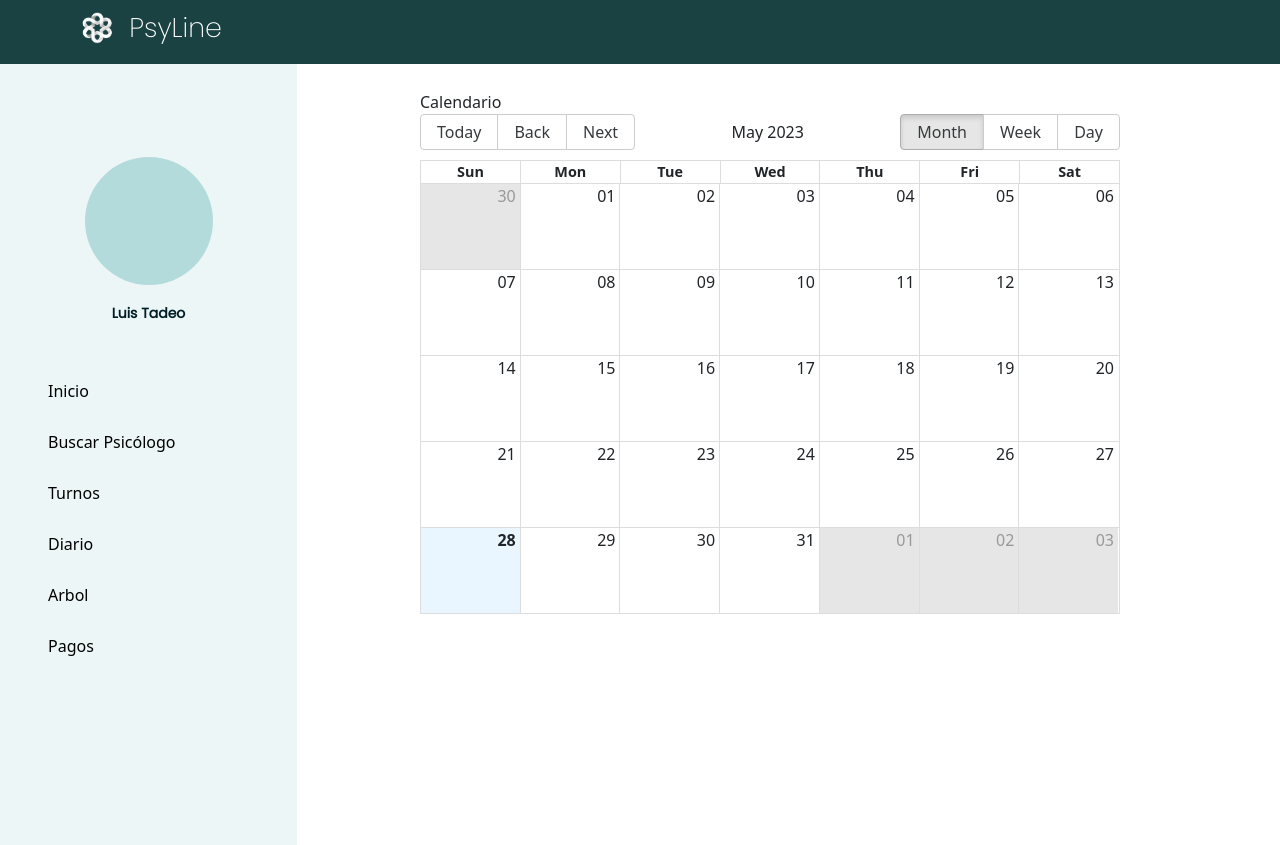
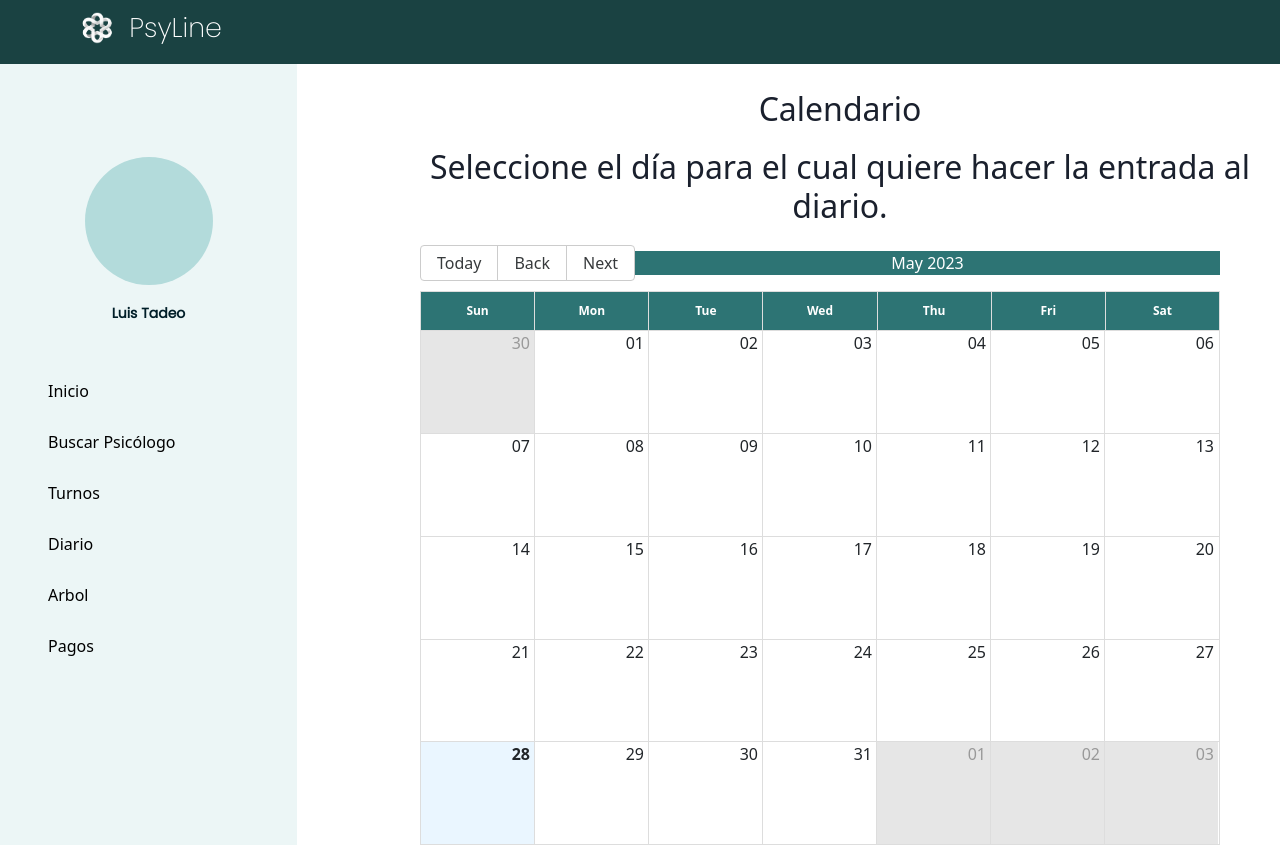
Before and after one commit to WangJian-114/Psy-Line, a React (Vite) app: page /diarypage in a window 1280 px wide. Before the commit the page ends 800 px from the top, so only its background shows below. Built offline with nearby package versions, Linux system fonts and the light colour scheme.

Commit message:
calenadrio
se corrigieron los colores y se sacaron los botones de semana y dia

```diff
--- a/src/components/DiaryPageComponent/index.jsx
+++ b/src/components/DiaryPageComponent/index.jsx
@@ -78,15 +78,16 @@ const CalendarComponent = () => {
   // el componente Calendario hace toda la magia
   return (
     <div className='seccion_pagina_1'>
-      Calendario
-      <div style={{ height: '500px', width: '700px' }}>
+      <h2>Calendario</h2>
+      <h2>Seleccione el día para el cual quiere hacer la entrada al diario.</h2>
+      <div style={{ height: '600px', width: '800px' }}>
         <Calendar
          localizer={localizer}
          events={events}
          startAccessor="start"
          endAccessor="end"
          components={{event:Event, month:{dateHeader: CustomMonthDay}}}
-         views={['month','week','day']}
+         views={['month']}
         />
       </div>
     </div>
--- a/src/components/DiaryPageComponent/styles/DiaryPageComponent.css
+++ b/src/components/DiaryPageComponent/styles/DiaryPageComponent.css
@@ -10,3 +10,15 @@
   line-height:39px;
   text-align: left;
 }
+
+.rbc-header {
+  background: #2d7474;
+  color: white;
+  padding: 10px;
+  font-size: 12px;
+}
+.rbc-toolbar-label{
+  background: #2d7474;
+  color: white;
+
+}
```
